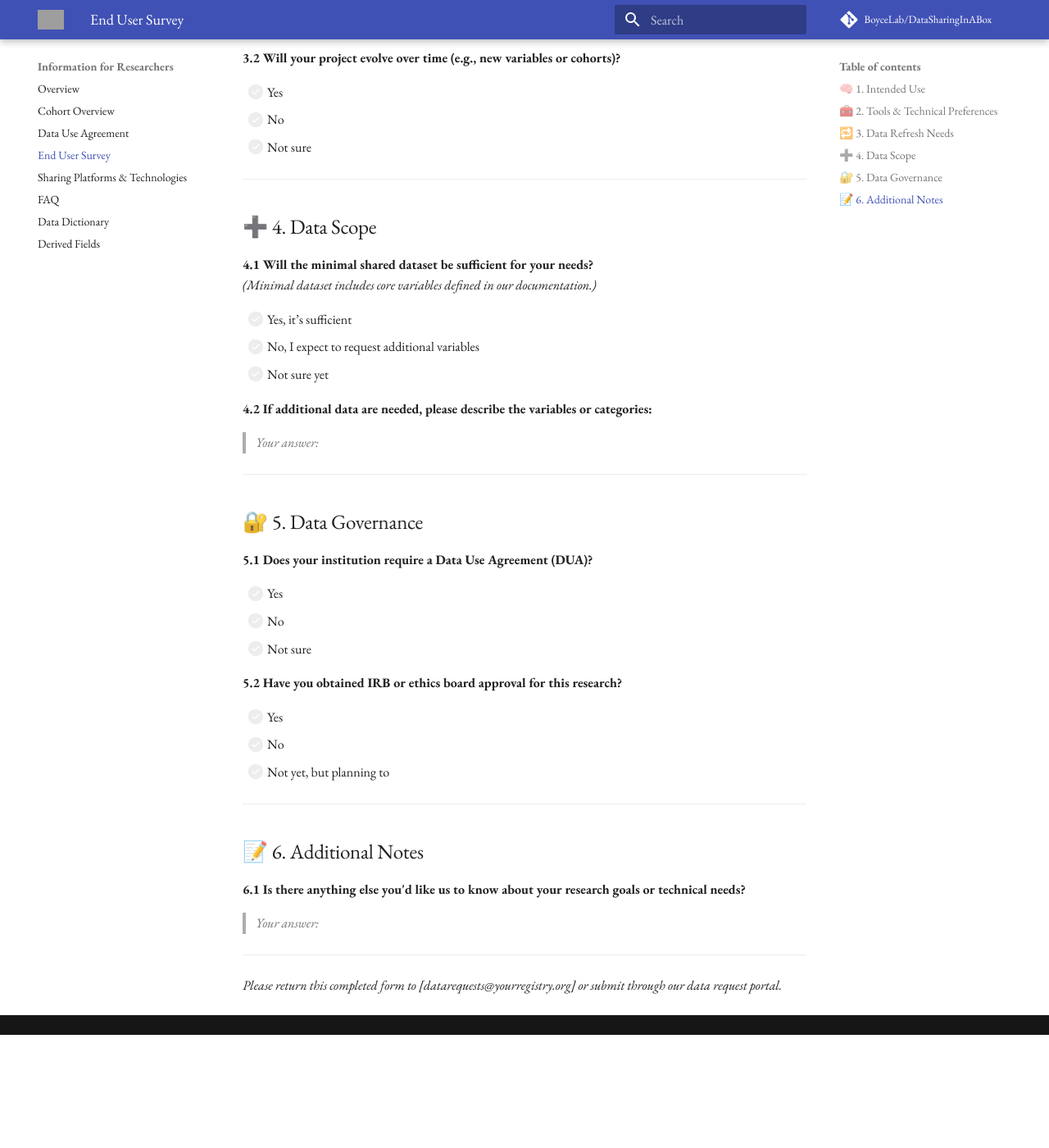
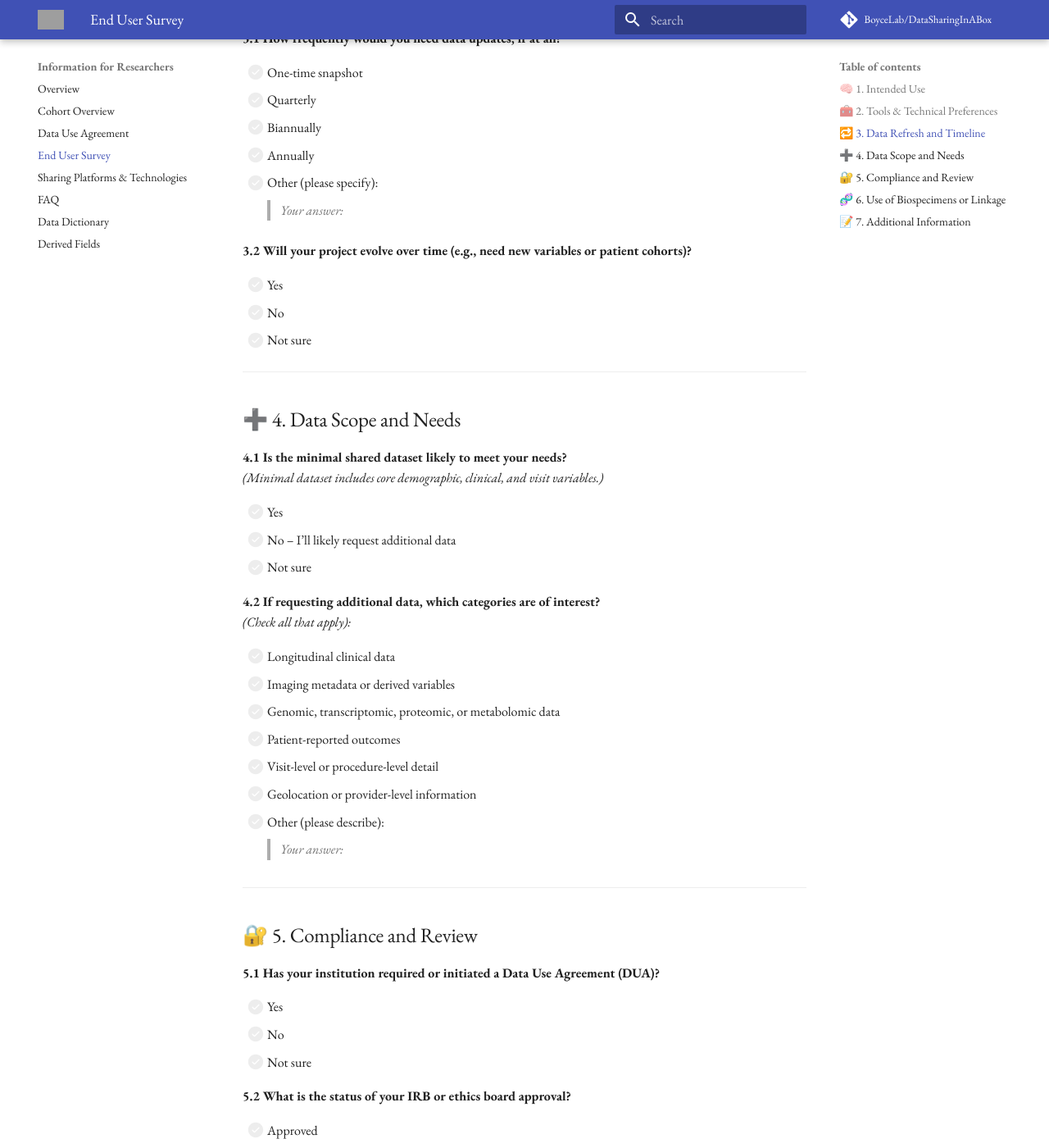
Before and after one commit to BoyceLab/DataSharingInABox, an MkDocs documentation site: the page built from docs/survey.md, in a window 1280 px wide and 1400 px high, scrolled down 1899 px. Shown: the whole window at 82% size. Built offline with MkDocs 1.6.1 and Material for MkDocs 9.7.7, drawn with Linux system fonts in a browser that asks for light colours; comment, search, counter and statistics services are not loaded; before the commit the page ends 3161 px from its top, so only the background shows below that; some of the changed text lies outside the part shown; grey boxes are pictures that could not be loaded.

Commit message:
Update survey.md

```diff
--- a/docs/survey.md
+++ b/docs/survey.md
@@ -9,8 +9,8 @@
 
 ## 🧠 1. Intended Use
 
-**1.1 What is the title or goal of your research project?**
-_Example: “Identifying treatment patterns for X disease using registry data.”_
+**1.1 What is the title or primary aim of your research project?**
+_Example: “Identifying phenotypic clusters in X disease and linking to gene expression data.”_
 > _Your answer:_
 
 **1.2 What are your primary research questions or use cases?**
@@ -21,7 +21,12 @@
 - [ ] Comparative effectiveness
 - [ ] Health services research
 - [ ] Clinical trial design or feasibility
-- [ ] Policy analysis
+- [ ] Genomic/Omic integration or phenotype-genotype analysis
+- [ ] Biomarker discovery or validation
+- [ ] Multi-modal data analysis (e.g., combining clinical and imaging or biospecimen data)
+- [ ] Linkage with biospecimen or biobank data
+- [ ] Algorithm development (e.g., phenotyping, prediction models)
+- [ ] Policy or access equity analysis
 - [ ] Other (please specify):
 > _Your answer:_
 
@@ -39,20 +44,22 @@
 - [ ] Stata
 - [ ] Excel / CSV
 - [ ] SQL / Relational database
+- [ ] Bioinformatics tools (e.g., Galaxy, Bioconductor)
+- [ ] HPC or cloud-based workflows (e.g., Terra, DNAnexus)
 - [ ] Other (please specify):
 > _Your answer:_
 
-**2.2 Are you familiar with using data in a secure remote environment (enclave)?**
+**2.2 Are you familiar with working in a secure remote analysis environment (enclave)?**
 
-- [ ] Yes, I have experience working in a secure enclave.
-- [ ] I’ve heard of it but haven’t used one.
-- [ ] No, I prefer downloading files locally.
+- [ ] Yes, I regularly use enclaves or cloud-based notebooks
+- [ ] Somewhat – I’ve used them occasionally
+- [ ] No – I prefer local file downloads or offline analysis
 
 ---
 
-## 🔁 3. Data Refresh Needs
+## 🔁 3. Data Refresh and Timeline
 
-**3.1 How often do you expect to need updated data?**
+**3.1 How frequently would you need data updates, if at all?**
 
 - [ ] One-time snapshot
 - [ ] Quarterly
@@ -61,7 +68,7 @@
 - [ ] Other (please specify):
 > _Your answer:_
 
-**3.2 Will your project evolve over time (e.g., new variables or cohorts)?**
+**3.2 Will your project evolve over time (e.g., need new variables or patient cohorts)?**
 
 - [ ] Yes
 - [ ] No
@@ -69,41 +76,66 @@
 
 ---
 
-## ➕ 4. Data Scope
+## ➕ 4. Data Scope and Needs
 
-**4.1 Will the minimal shared dataset be sufficient for your needs?**
-_(Minimal dataset includes core variables defined in our documentation.)_
+**4.1 Is the minimal shared dataset likely to meet your needs?**
+_(Minimal dataset includes core demographic, clinical, and visit variables.)_
 
-- [ ] Yes, it’s sufficient
-- [ ] No, I expect to request additional variables
-- [ ] Not sure yet
+- [ ] Yes
+- [ ] No – I’ll likely request additional data
+- [ ] Not sure
 
-**4.2 If additional data are needed, please describe the variables or categories:**
+**4.2 If requesting additional data, which categories are of interest?**
+_(Check all that apply):_
+
+- [ ] Longitudinal clinical data
+- [ ] Imaging metadata or derived variables
+- [ ] Genomic, transcriptomic, proteomic, or metabolomic data
+- [ ] Patient-reported outcomes
+- [ ] Visit-level or procedure-level detail
+- [ ] Geolocation or provider-level information
+- [ ] Other (please describe):
 > _Your answer:_
 
 ---
 
-## 🔐 5. Data Governance
+## 🔐 5. Compliance and Review
 
-**5.1 Does your institution require a Data Use Agreement (DUA)?**
+**5.1 Has your institution required or initiated a Data Use Agreement (DUA)?**
 
 - [ ] Yes
 - [ ] No
 - [ ] Not sure
 
-**5.2 Have you obtained IRB or ethics board approval for this research?**
+**5.2 What is the status of your IRB or ethics board approval?**
 
-- [ ] Yes
-- [ ] No
-- [ ] Not yet, but planning to
+- [ ] Approved
+- [ ] Submitted, awaiting decision
+- [ ] Not yet submitted
+- [ ] Exempt / not applicable (please explain):
+> _Your explanation:_
 
 ---
 
-## 📝 6. Additional Notes
+## 🧬 6. Use of Biospecimens or Linkage
 
-**6.1 Is there anything else you'd like us to know about your research goals or technical needs?**
+**6.1 Will you be requesting data to be linked with biological samples or a biobank?**
+
+- [ ] Yes – we plan to request biospecimen linkage
+- [ ] No – we will use registry data only
+- [ ] Not sure
+
+**6.2 If yes, what types of biospecimen data will be used or integrated?**
+_(e.g., blood, saliva, tumor tissue, omics, sequencing platform, etc.)_
 > _Your answer:_
 
 ---
 
-*Please return this completed form to [datarequests@yourregistry.org] or submit through our data request portal.*
+## 📝 7. Additional Information
+
+**7.1 Is there anything else you'd like us to know about your project scope, collaborators, or data needs?**
+> _Your answer:_
+
+---
+
+*Please return this completed form to [datarequests@yourregistry.org] or submit it via our data access portal.*
```
